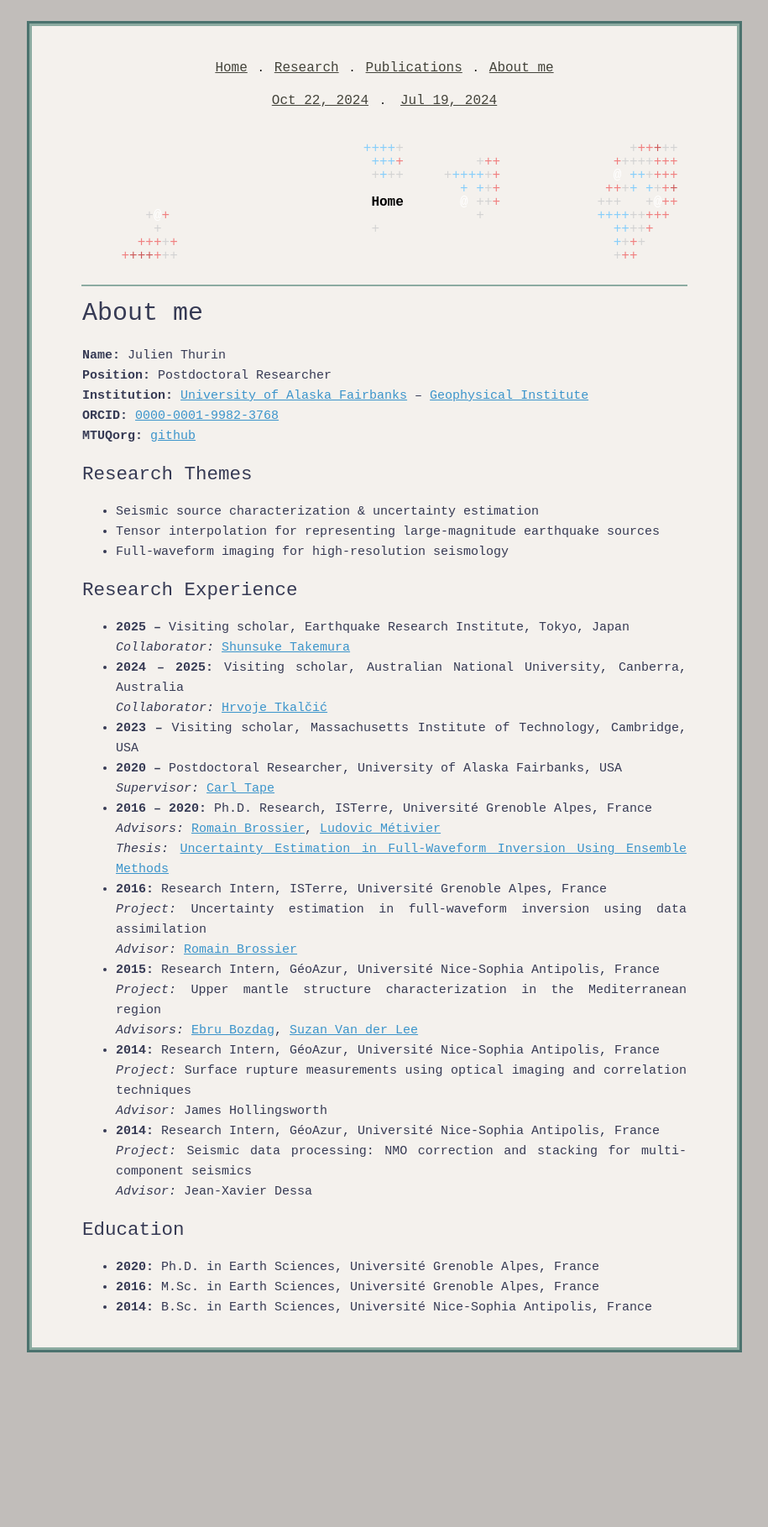
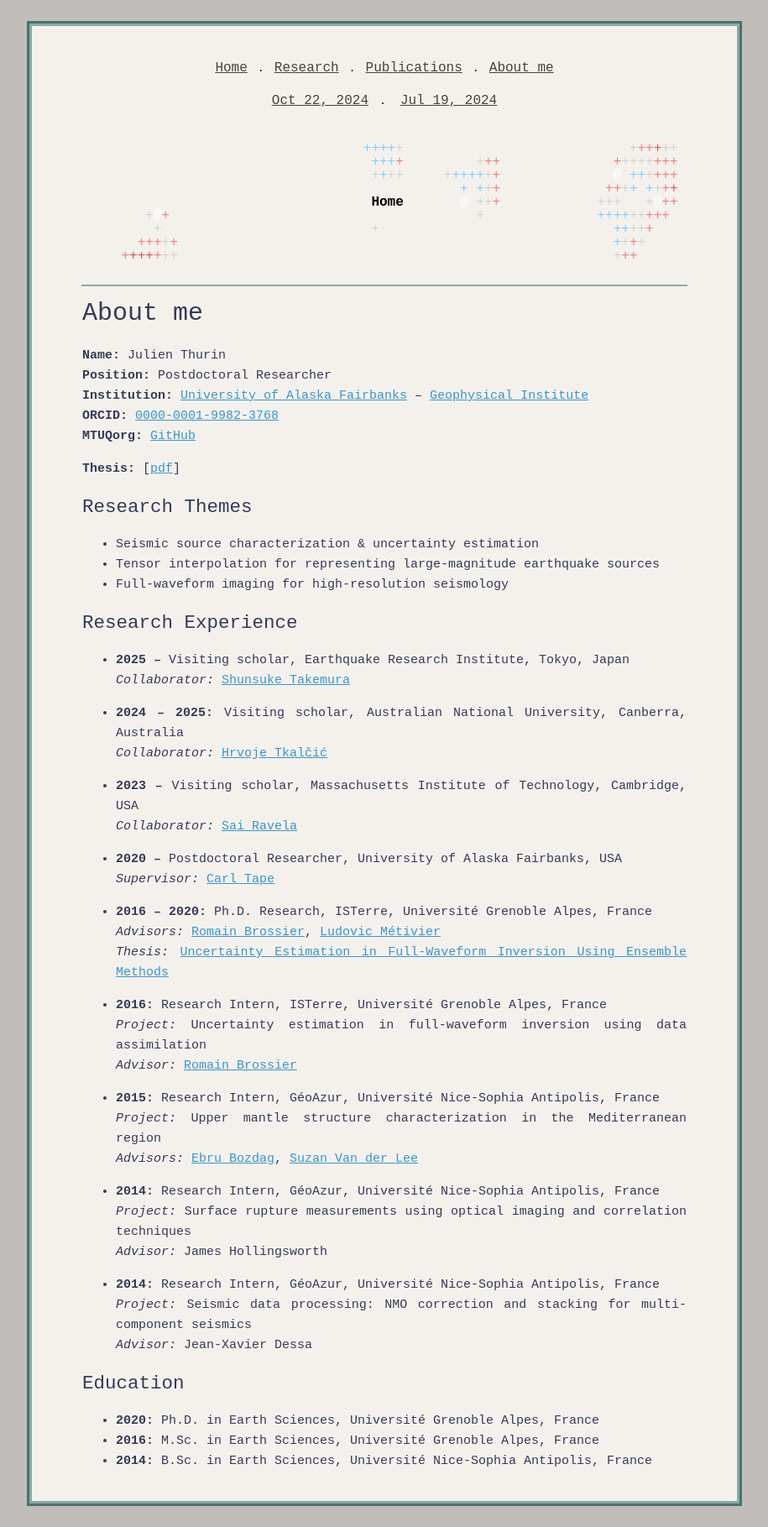
Before and after one commit to thurinj/thurinj.github.io, a Jekyll site: the page built from cv.markdown, in a window 1280 px wide. Shown: the whole page at 84% size, without its empty margins (182-1097 px from the left). Built offline with Jekyll 4.4.1, drawn with Linux system fonts in a browser that asks for light colours; before the commit the page ends 1636 px from its top, so only the background shows below that.

Commit message:
Update resume

```diff
--- a/cv.markdown
+++ b/cv.markdown
@@ -8,9 +8,11 @@ permalink: /cv
 
 **Name:** Julien Thurin
 **Position:** Postdoctoral Researcher
-**Institution:** [University of Alaska Fairbanks](https://www.uaf.edu/uaf/) – [Geophysical Institute](https://www.gi.alaska.edu/)
-**ORCID:** [0000-0001-9982-3768](https://orcid.org/0000-0001-9982-3768)
-**MTUQorg:** [github](https://github.com/mtuqorg/mtuq)
+**Institution:** <a href="https://www.uaf.edu/uaf/" target="_blank">University of Alaska Fairbanks</a> – <a href="https://www.gi.alaska.edu/" target="_blank">Geophysical Institute</a>
+**ORCID:** <a href="https://orcid.org/0000-0001-9982-3768" target="_blank">0000-0001-9982-3768</a>
+**MTUQorg:** <a href="https://github.com/mtuqorg/mtuq" target="_blank">GitHub</a>
+
+**Thesis:** [<a href="../assets/docs/THURIN_2020_diffusion.pdf" target="_blank">pdf</a>]
 
 ## Research Themes
 
@@ -21,24 +23,33 @@ permalink: /cv
 ## Research Experience
 
 * **2025 –** Visiting scholar, Earthquake Research Institute, Tokyo, Japan
-  *Collaborator:* [Shunsuke Takemura](https://sites.google.com/site/takeshun1984/)
+  *Collaborator:* <a href="https://sites.google.com/site/takeshun1984/" target="_blank">Shunsuke Takemura</a>
+
 * **2024 – 2025:** Visiting scholar, Australian National University, Canberra, Australia
-  *Collaborator:* [Hrvoje Tkalčić](https://rses.anu.edu.au/%7Ehrvoje/)
+  *Collaborator:* <a href="https://rses.anu.edu.au/%7Ehrvoje/" target="_blank">Hrvoje Tkalčić</a>
+
 * **2023 –** Visiting scholar, Massachusetts Institute of Technology, Cambridge, USA
+  *Collaborator:* <a href="https://essg.mit.edu/" target="_blank">Sai Ravela</a>
+
 * **2020 –** Postdoctoral Researcher, University of Alaska Fairbanks, USA
-*Supervisor:* [Carl Tape](https://sites.google.com/alaska.edu/carltape)
+  *Supervisor:* <a href="https://sites.google.com/alaska.edu/carltape" target="_blank">Carl Tape</a>
+
 * **2016 – 2020:** Ph.D. Research, ISTerre, Université Grenoble Alpes, France
-  *Advisors:* [Romain Brossier](https://users.isterre.fr/brossier/), [Ludovic Métivier](https://membres-ljk.imag.fr/Ludovic.Metivier/)
-  *Thesis:* [Uncertainty Estimation in Full-Waveform Inversion Using Ensemble Methods](https://theses.hal.science/tel-02570602v1)
+  *Advisors:* <a href="https://users.isterre.fr/brossier/" target="_blank">Romain Brossier</a>, <a href="https://membres-ljk.imag.fr/Ludovic.Metivier/" target="_blank">Ludovic Métivier</a>
+  *Thesis:* <a href="https://theses.hal.science/tel-02570602v1" target="_blank">Uncertainty Estimation in Full-Waveform Inversion Using Ensemble Methods</a>
+
 * **2016:** Research Intern, ISTerre, Université Grenoble Alpes, France
   *Project:* Uncertainty estimation in full-waveform inversion using data assimilation
-  *Advisor:* [Romain Brossier](https://users.isterre.fr/brossier/)
+  *Advisor:* <a href="https://users.isterre.fr/brossier/" target="_blank">Romain Brossier</a>
+
 * **2015:** Research Intern, GéoAzur, Université Nice-Sophia Antipolis, France
   *Project:* Upper mantle structure characterization in the Mediterranean region
-  *Advisors:* [Ebru Bozdag](https://ebrucsm.wordpress.com/), [Suzan Van der Lee](https://geophysics.earth.northwestern.edu/seismology/suzan/)
+  *Advisors:* <a href="https://ebrucsm.wordpress.com/" target="_blank">Ebru Bozdag</a>, <a href="https://geophysics.earth.northwestern.edu/seismology/suzan/" target="_blank">Suzan Van der Lee</a>
+
 * **2014:** Research Intern, GéoAzur, Université Nice-Sophia Antipolis, France
   *Project:* Surface rupture measurements using optical imaging and correlation techniques
   *Advisor:* James Hollingsworth
+
 * **2014:** Research Intern, GéoAzur, Université Nice-Sophia Antipolis, France
   *Project:* Seismic data processing: NMO correction and stacking for multi-component seismics
   *Advisor:* Jean-Xavier Dessa
```
Also changed, not shown: 4 other files.
